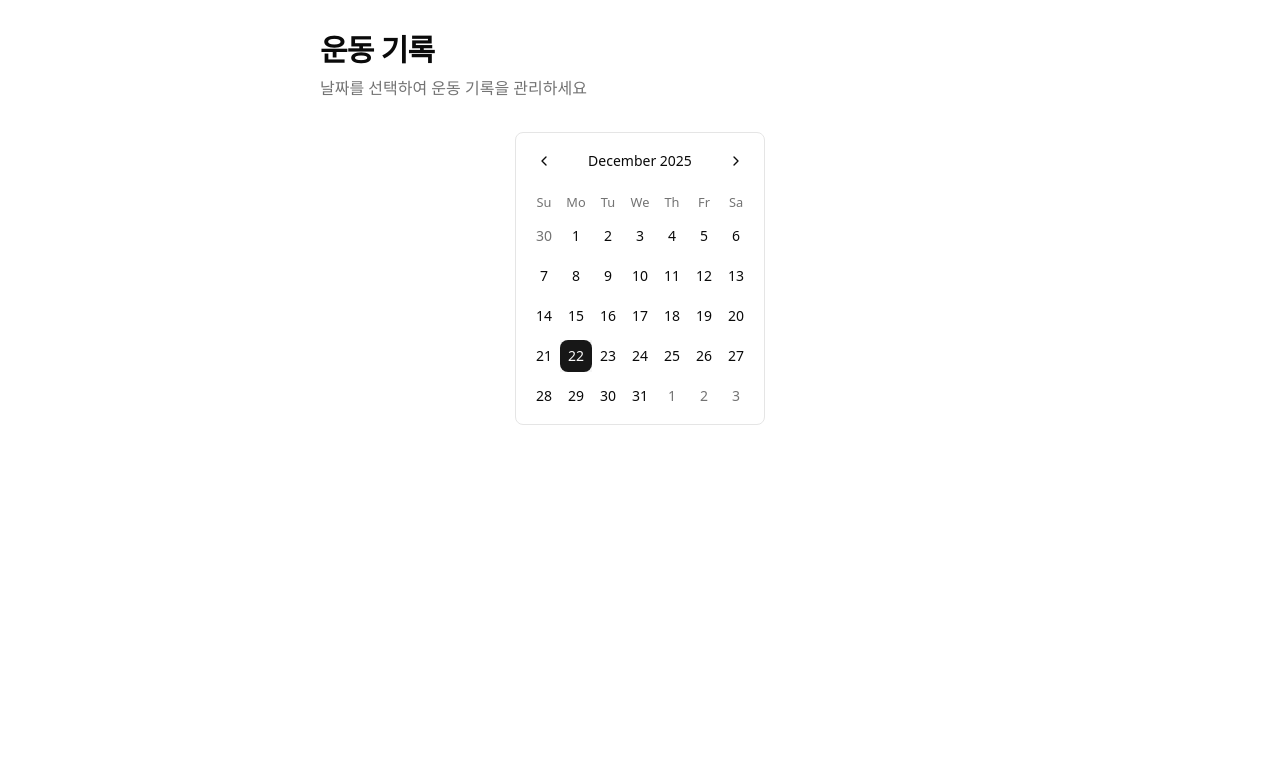
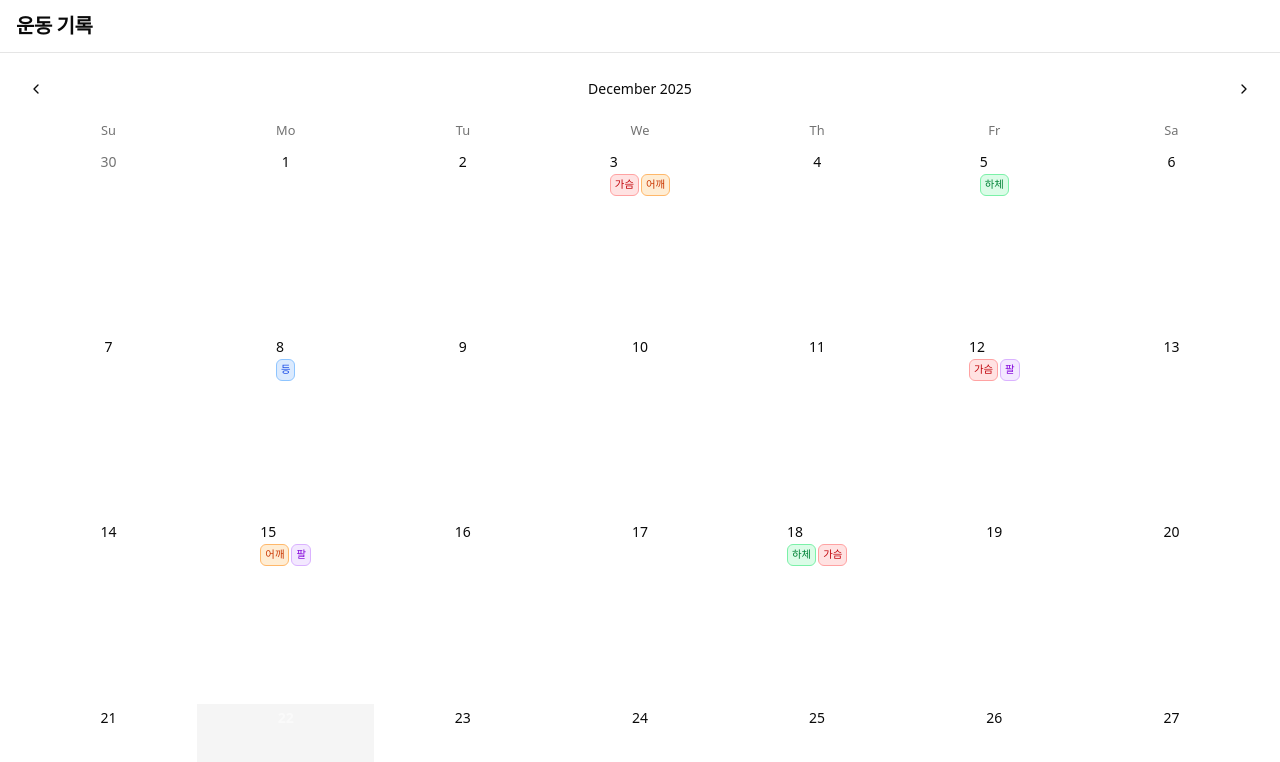
Before and after one commit to kimjihyo/lift-note, a Next.js app: page / in a window 1280 px wide. Shown: the top 762 px of the page. Built offline with nearby package versions, Linux system fonts and the light colour scheme.

Commit message:
docs: 커밋 메시지 규칙 업데이트

```diff
--- a/app/_components/workout-calendar.tsx
+++ b/app/_components/workout-calendar.tsx
@@ -1,13 +1,23 @@
 "use client";
 
-import { useState } from "react";
+import { useEffect, useState } from "react";
 import { useRouter } from "next/navigation";
 import { Calendar } from "@/components/ui/calendar";
 import { format } from "date-fns";
+import { getWorkoutRecords, initializeDummyData } from "@/lib/storage";
+import type { WorkoutRecord } from "@/lib/types";
+import { WorkoutDayCell } from "./workout-day-cell";
+import type { DayButton } from "react-day-picker";
 
 export function WorkoutCalendar() {
   const router = useRouter();
   const [date, setDate] = useState<Date | undefined>(new Date());
+  const [workoutRecords, setWorkoutRecords] = useState<WorkoutRecord[]>([]);
+
+  useEffect(() => {
+    initializeDummyData();
+    setWorkoutRecords(getWorkoutRecords());
+  }, []);
 
   const handleDateSelect = (selectedDate: Date | undefined) => {
     if (!selectedDate) return;
@@ -17,12 +27,38 @@ export function WorkoutCalendar() {
     router.push(`/workout/${dateStr}`);
   };
 
+  const getTagsForDate = (day: Date): string[] => {
+    const dateStr = format(day, "yyyy-MM-dd");
+    const record = workoutRecords.find((r) => r.date === dateStr);
+    return record?.tags || [];
+  };
+
+  const CustomDayButton = ({ day, ...props }: React.ComponentProps<typeof DayButton>) => {
+    const tags = getTagsForDate(day.date);
+    const isToday = format(day.date, "yyyy-MM-dd") === format(new Date(), "yyyy-MM-dd");
+    const isSelected = date && format(day.date, "yyyy-MM-dd") === format(date, "yyyy-MM-dd");
+
+    return (
+      <button {...props} className={props.className}>
+        <WorkoutDayCell
+          day={day.date.getDate()}
+          tags={tags as any}
+          isToday={isToday}
+          isSelected={isSelected}
+        />
+      </button>
+    );
+  };
+
   return (
     <Calendar
       mode="single"
       selected={date}
       onSelect={handleDateSelect}
-      className="rounded-md border"
+      className="w-full h-full flex flex-col"
+      components={{
+        DayButton: CustomDayButton,
+      }}
     />
   );
 }
--- /dev/null
+++ b/app/_components/workout-day-cell.tsx
@@ -0,0 +1,52 @@
+import { Badge } from "@/components/ui/badge";
+import { getTagColor } from "@/lib/constants/tag-colors";
+import type { WorkoutTag } from "@/lib/types";
+import { cn } from "@/lib/utils";
+
+interface WorkoutDayCellProps {
+  day: number;
+  tags: WorkoutTag[];
+  isSelected?: boolean;
+  isToday?: boolean;
+}
+
+export function WorkoutDayCell({
+  day,
+  tags,
+  isSelected,
+  isToday,
+}: WorkoutDayCellProps) {
+  return (
+    <div className="flex h-full w-full flex-col items-start justify-start p-1 gap-0.5">
+      <span
+        className={cn(
+          "text-sm font-medium",
+          isToday && "font-bold",
+          isSelected && "text-primary-foreground"
+        )}
+      >
+        {day}
+      </span>
+      {tags.length > 0 && (
+        <div className="flex flex-wrap gap-0.5 w-full">
+          {tags.map((tag) => {
+            const colors = getTagColor(tag);
+            return (
+              <span
+                key={tag}
+                className={cn(
+                  "inline-flex items-center rounded-sm px-1 py-0.5 text-[0.65rem] font-medium border",
+                  colors.bg,
+                  colors.text,
+                  colors.border
+                )}
+              >
+                {tag}
+              </span>
+            );
+          })}
+        </div>
+      )}
+    </div>
+  );
+}
--- a/app/page.tsx
+++ b/app/page.tsx
@@ -2,18 +2,12 @@ import { WorkoutCalendar } from "./_components/workout-calendar";
 
 export default function Home() {
   return (
-    <div className="min-h-screen bg-background">
-      <main className="container mx-auto max-w-2xl px-4 py-8">
-        <div className="mb-8">
-          <h1 className="text-3xl font-bold tracking-tight">운동 기록</h1>
-          <p className="text-muted-foreground mt-2">
-            날짜를 선택하여 운동 기록을 관리하세요
-          </p>
-        </div>
-
-        <div className="flex justify-center">
-          <WorkoutCalendar />
-        </div>
+    <div className="h-screen flex flex-col bg-background">
+      <header className="shrink-0 px-4 py-3 border-b">
+        <h1 className="text-xl font-bold tracking-tight">운동 기록</h1>
+      </header>
+      <main className="flex-1 overflow-hidden p-2">
+        <WorkoutCalendar />
       </main>
     </div>
   );
--- /dev/null
+++ b/lib/constants/tag-colors.ts
@@ -0,0 +1,36 @@
+import type { WorkoutTag } from "@/lib/types";
+
+export const TAG_COLORS: Record<
+  WorkoutTag,
+  { bg: string; text: string; border: string }
+> = {
+  가슴: {
+    bg: "bg-red-100 dark:bg-red-950",
+    text: "text-red-700 dark:text-red-300",
+    border: "border-red-300 dark:border-red-700",
+  },
+  등: {
+    bg: "bg-blue-100 dark:bg-blue-950",
+    text: "text-blue-700 dark:text-blue-300",
+    border: "border-blue-300 dark:border-blue-700",
+  },
+  어깨: {
+    bg: "bg-orange-100 dark:bg-orange-950",
+    text: "text-orange-700 dark:text-orange-300",
+    border: "border-orange-300 dark:border-orange-700",
+  },
+  하체: {
+    bg: "bg-green-100 dark:bg-green-950",
+    text: "text-green-700 dark:text-green-300",
+    border: "border-green-300 dark:border-green-700",
+  },
+  팔: {
+    bg: "bg-purple-100 dark:bg-purple-950",
+    text: "text-purple-700 dark:text-purple-300",
+    border: "border-purple-300 dark:border-purple-700",
+  },
+};
+
+export function getTagColor(tag: WorkoutTag) {
+  return TAG_COLORS[tag];
+}
--- /dev/null
+++ b/lib/storage.ts
@@ -0,0 +1,125 @@
+import type { WorkoutRecord } from "@/lib/types";
+
+const STORAGE_KEY = "lift-memo-workouts";
+
+export function getWorkoutRecords(): WorkoutRecord[] {
+  if (typeof window === "undefined") return [];
+
+  const data = localStorage.getItem(STORAGE_KEY);
+  if (!data) return [];
+
+  try {
+    return JSON.parse(data);
+  } catch {
+    return [];
+  }
+}
+
+export function getWorkoutRecordByDate(date: string): WorkoutRecord | null {
+  const records = getWorkoutRecords();
+  return records.find((record) => record.date === date) || null;
+}
+
+export function saveWorkoutRecord(record: WorkoutRecord): void {
+  const records = getWorkoutRecords();
+  const existingIndex = records.findIndex((r) => r.date === record.date);
+
+  if (existingIndex >= 0) {
+    records[existingIndex] = record;
+  } else {
+    records.push(record);
+  }
+
+  localStorage.setItem(STORAGE_KEY, JSON.stringify(records));
+}
+
+export function deleteWorkoutRecord(date: string): void {
+  const records = getWorkoutRecords();
+  const filtered = records.filter((r) => r.date !== date);
+  localStorage.setItem(STORAGE_KEY, JSON.stringify(filtered));
+}
+
+export function initializeDummyData(): void {
+  if (typeof window === "undefined") return;
+
+  const existing = getWorkoutRecords();
+  if (existing.length > 0) return;
+
+  const now = new Date();
+  const currentYear = now.getFullYear();
+  const currentMonth = now.getMonth();
+
+  const dummyRecords: WorkoutRecord[] = [
+    {
+      date: `${currentYear}-${String(currentMonth + 1).padStart(2, "0")}-03`,
+      tags: ["가슴", "어깨"],
+      exercises: [
+        {
+          id: "1",
+          name: "벤치프레스",
+          sets: [
+            { id: "1-1", weight: 60, reps: 10 },
+            { id: "1-2", weight: 60, reps: 8 },
+          ],
+        },
+      ],
+    },
+    {
+      date: `${currentYear}-${String(currentMonth + 1).padStart(2, "0")}-05`,
+      tags: ["하체"],
+      exercises: [
+        {
+          id: "2",
+          name: "스쿼트",
+          sets: [{ id: "2-1", weight: 100, reps: 5 }],
+        },
+      ],
+    },
+    {
+      date: `${currentYear}-${String(currentMonth + 1).padStart(2, "0")}-08`,
+      tags: ["등"],
+      exercises: [
+        {
+          id: "3",
+          name: "데드리프트",
+          sets: [{ id: "3-1", weight: 120, reps: 5 }],
+        },
+      ],
+    },
+    {
+      date: `${currentYear}-${String(currentMonth + 1).padStart(2, "0")}-12`,
+      tags: ["가슴", "팔"],
+      exercises: [
+        {
+          id: "4",
+          name: "덤벨프레스",
+          sets: [{ id: "4-1", weight: 30, reps: 12 }],
+        },
+      ],
+    },
+    {
+      date: `${currentYear}-${String(currentMonth + 1).padStart(2, "0")}-15`,
+      tags: ["어깨", "팔"],
+      exercises: [
+        {
+          id: "5",
+          name: "숄더프레스",
+          sets: [{ id: "5-1", weight: 25, reps: 10 }],
+        },
+      ],
+    },
+    {
+      date: `${currentYear}-${String(currentMonth + 1).padStart(2, "0")}-18`,
+      tags: ["하체", "가슴"],
+      exercises: [
+        {
+          id: "6",
+          name: "레그프레스",
+          sets: [{ id: "6-1", weight: 150, reps: 12 }],
+        },
+      ],
+    },
+  ];
+
+  localStorage.setItem(STORAGE_KEY, JSON.stringify(dummyRecords));
+}
```
Also changed, not shown: 1 other file (tests, documents, lock files or other folders).
